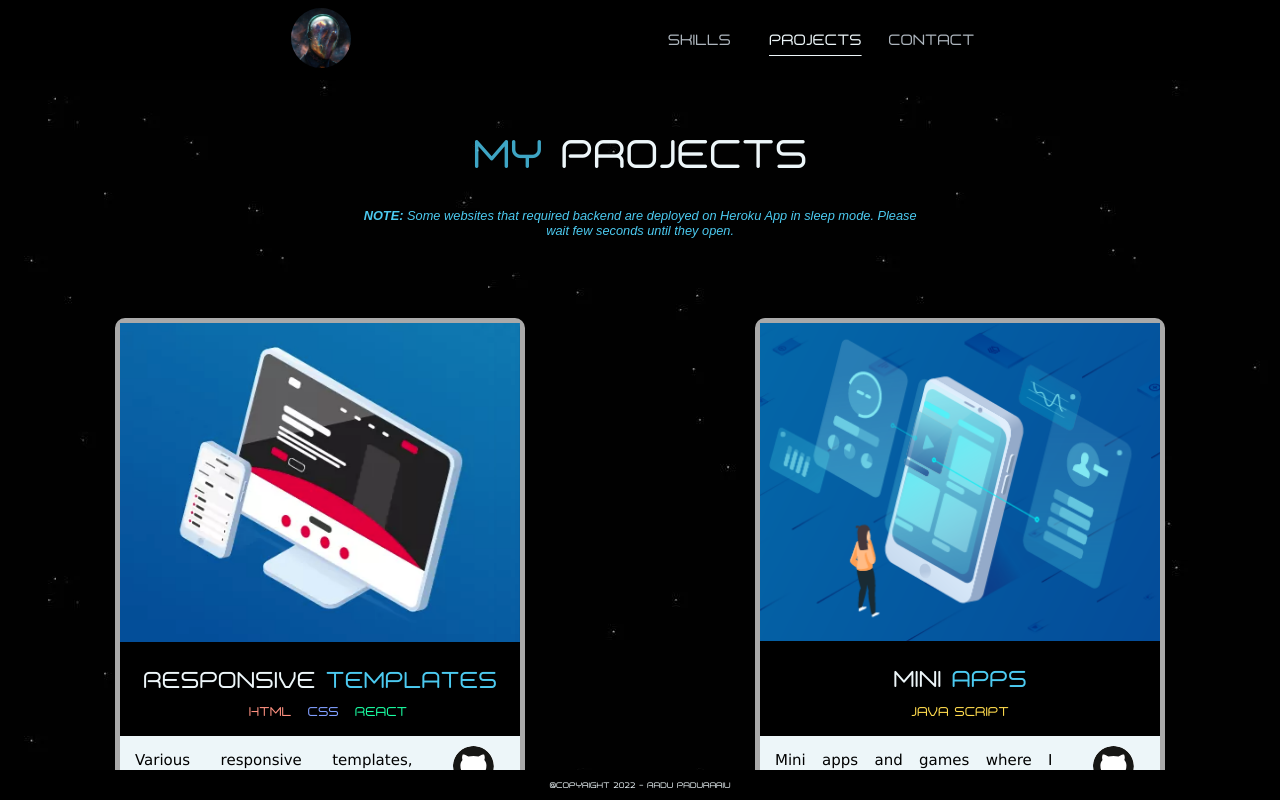
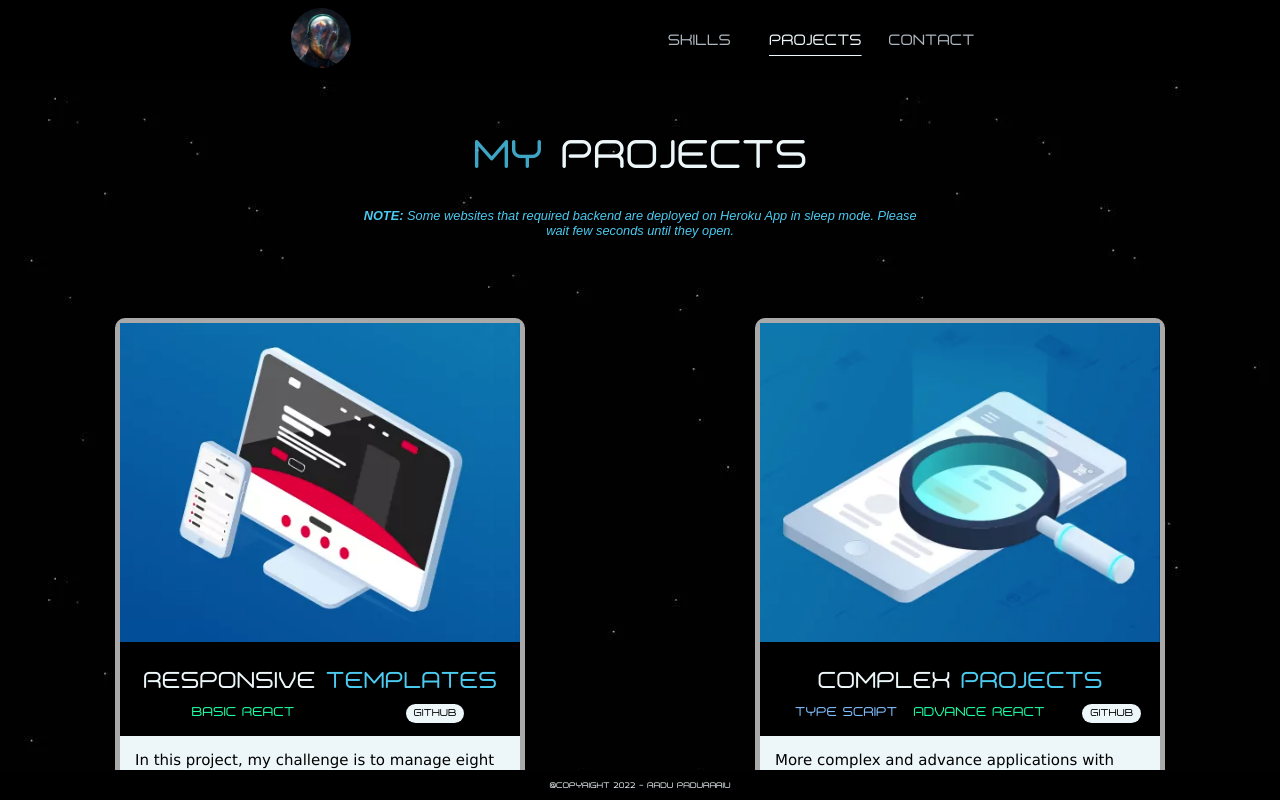
Before and after one commit to RaduPadurariu/MyPortfolio-viteVersion, a React (Vite) app: page /projects in a window 1280 px wide. Built offline with nearby package versions, Linux system fonts and the light colour scheme.

Commit message:
remake project page with new info about my project

```diff
--- a/src/components/Projects/Projects.css
+++ b/src/components/Projects/Projects.css
@@ -1,17 +1,16 @@
 @font-face {
-    font-family: 'voyager';
+  font-family: "voyager";
   src: url("/fonts/Voyager_Light.otf");
 }
 
 :root {
-    --primaryFont: 'voyager', 'Courier New', monospace, verdana, sans-serif;
+  --primaryFont: "voyager", "Courier New", monospace, verdana, sans-serif;
 }
-
 
 .projects {
   background-image: url("/imgs/home.jpg");
-    display:flex;
-    flex:1;
+  display: flex;
+  flex: 1;
   flex-direction: column;
   font-family: var(--primaryFont);
   color: #edf6f9;
@@ -45,7 +44,6 @@
   }
 }
 .my {
-
   color: #4ccaf0d0;
 }
 
@@ -53,15 +51,15 @@
 
 .projects-container {
   width: 100%;
-    display:flex;
-    margin:40px 0;
+  display: flex;
+  margin: 40px 0;
   justify-content: space-around;
   flex-wrap: wrap;
   max-width: 1500px;
 }
 
 .projects-myProjects {
-    border:5px solid darkgrey;
+  border: 5px solid darkgrey;
   border-radius: 10px;
   /* box-shadow: 3px 3px 20px; */
   display: flex;
@@ -70,44 +68,39 @@
   justify-content: space-between;
   background-color: black;
   width: 400px;
-    margin:40px 20px;
+  margin: 40px 20px;
   text-decoration: none;
   color: white;
-
 }
 
 .projects-image--container {
-    position:relative;
+  position: relative;
 }
 .project-link {
-    display:none;
-    position:absolute;
+  display: none;
+  position: absolute;
   flex-direction: column;
   align-items: center;
   background: rgba(255, 255, 255, 0.3);
   width: 100%;
   height: 100%;
   cursor: pointer;
-    top:0;
+  top: 0;
 }
-
 
 .projects-image--container:hover .project-link {
   display: flex;
-
 }
 
 .icons-project {
-    height:70px;
+  height: 70px;
   margin-top: 100px;
   background-color: #dddddd;
   border-radius: 50%;
 }
 
-
 .projects-image {
   width: 100%;
-
 }
 
 .projects-title {
@@ -122,13 +115,14 @@
 .project-name {
   font-size: 23px;
   margin: 1.3rem 0 0.2rem 0;
-
 }
 .project-name--color {
-    color:  #4ccaf0;
+  color: #4ccaf0;
 }
 
-.project-language{
+.project-language {
+  display: flex;
+  justify-content: space-around;
   font-size: 0.8rem;
   text-align: center;
   margin: 0.5rem 0 3rem 0;
@@ -144,11 +138,11 @@
 
 .projects-description {
   font-size: 15px;
-    font-family: 'Verdana';
+  font-family: "Verdana";
   background-color: #edf6f9;
   color: black;
   padding: 15px;
-    text-align: justify;
+  /* text-align: justify; */
   /* font-style: italic; */
   flex: 3;
 }
@@ -159,27 +153,28 @@
   justify-content: center;
   align-items: center;
   flex: 1;
-    background-color:#edf6f9;
+  background-color: #edf6f9;
   color: black;
   cursor: pointer;
   text-decoration: none;
   font-size: 10px;
+  padding: 0.2rem 0.5rem;
+  border-radius: 10px;
   /* font-weight: bold; */
 }
 
 .github-icon {
-    height:40px;
+  height: 40px;
   background-color: white;
   border-radius: 50%;
   margin-bottom: 10px;
 }
 
-@media (max-width:370px) {
+@media (max-width: 370px) {
   .projects-header {
     font-size: 30px;
   }
 }
-
 
 /* special planetary css animation */
 /* .projects-image--planetary {
@@ -202,10 +197,6 @@
 @keyframes spin {
     100% {background-position:100%;}
 } */
-
-
-
-
 
 /* Eye animation in progress */
 
--- a/src/components/Projects/Projects.jsx
+++ b/src/components/Projects/Projects.jsx
@@ -1,59 +1,303 @@
 import "./Projects.css";
 import IconGithub from "../Icons/github.svg";
-import Arrow from "../Icons/arrow.png"
+import Arrow from "../Icons/arrow.png";
 
 export const Projects = () => {
   return (
     <div className="projects">
       <div className="projects-header">
-                <div><span className="my">My</span> Projects</div>
-                <div className="projects-note"><em><strong>NOTE:</strong>  Some websites that required backend are deployed on Heroku App in sleep mode. Please wait few seconds until they open. </em></div>
+        <div>
+          <span className="my">My</span> Projects
+        </div>
+        <div className="projects-note">
+          <em>
+            <strong>NOTE:</strong> Some websites that required backend are
+            deployed on Heroku App in sleep mode. Please wait few seconds until
+            they open.{" "}
+          </em>
+        </div>
       </div>
       <div className="projects-container">
-
         {/* React */}
         <div className="projects-myProjects">
           <div className="projects-image--container">
-                        <img className="projects-image" src="../imgs/responsive.png" alt="pic" />
-                        <a href="https://responsivetemplates.netlify.app" target="_blank" rel="noopener noreferrer" className="project-link">
-                            <img className="icons-project" height={50} src={Arrow} alt="logo" />
+            <img
+              className="projects-image"
+              src="../imgs/responsive.png"
+              alt="pic"
+            />
+            <a
+              href="https://responsivetemplates.netlify.app"
+              rel="noopener noreferrer"
+              className="project-link"
+            >
+              <img
+                className="icons-project"
+                height={50}
+                src={Arrow}
+                alt="logo"
+              />
             </a>
           </div>
           <div className="projects-title">
-                        <div className="project-name"> Responsive <span className="project-name--color">Templates</span></div>
-                        <div className="project-language" style={{color:"#1affa3"}}>
-                            <span className="projects-multipleLanguages" style={{color:"#ff9180"}}>HTML</span>
-                            <span className="projects-multipleLanguages" style={{color:"#809fff"}}>CSS</span>
-                            <span className="projects-multipleLanguages" style={{color:"#1affa3"}}>React</span>
+            <div className="project-name">
+              {" "}
+              Responsive <span className="project-name--color">Templates</span>
+            </div>
+            <div className="project-language" style={{ color: "#1affa3" }}>
+              <div>
+                <span
+                  className="projects-multipleLanguages"
+                  style={{ color: "#1affa3" }}
+                >
+                  Basic React
+                </span>
+              </div>
+              <div>
+                <a
+                  className="github-link-container"
+                  href="https://github.com/RaduPadurariu/responsivetemplates"
+                  target="_blank"
+                  rel="noopener noreferrer"
+                >
+                  <div className="github-link-title">Github</div>
+                </a>
+              </div>
             </div>
           </div>
           <div className="projects-description-container">
-                        <div className="projects-description">Various responsive templates, builded in a single website, created with HTML, CSS and React.</div>
-                        <a className="github-link-container" href="https://github.com/RaduPadurariu/responsivetemplates" target="_blank" rel="noopener noreferrer">
-                            <div className="github-link-image"><img className="github-icon" height={50} src={IconGithub} alt="logo" /> </div>
+            <div className="projects-description">
+              In this project, my challenge is to manage eight different
+              templates within a single website. On some of these templates,
+              I’ve added extra content with personal features to showcase my
+              passion for building frontend applications.
+            </div>
+          </div>
+        </div>
+        {/* Complex Projects */}
+
+        <div className="projects-myProjects">
+          <div className="projects-image--container">
+            <img
+              className="projects-image"
+              src="../imgs/complex.png"
+              alt="pic"
+            />
+            <a
+              href="https://github.com/RaduPadurariu"
+              target="_blank"
+              rel="noopener noreferrer"
+              className="project-link"
+            >
+              <img
+                className="icons-project"
+                height={50}
+                src={IconGithub}
+                alt="logo"
+              />
+            </a>
+          </div>
+          <div className="projects-title">
+            <div className="project-name">
+              {" "}
+              Complex <span className="project-name--color">Projects</span>
+            </div>
+            <div className="project-language">
+              <div>
+                <span
+                  className="projects-multipleLanguages"
+                  style={{ color: "#80bfff" }}
+                >
+                  Type Script
+                </span>
+                <span
+                  className="projects-multipleLanguages"
+                  style={{ color: "#1affa3" }}
+                >
+                  Advance React
+                </span>
+              </div>
+              <div>
+                <a
+                  className="github-link-container"
+                  href="https://github.com/RaduPadurariu"
+                  target="_blank"
+                  rel="noopener noreferrer"
+                >
                   <div className="github-link-title">Github</div>
                 </a>
+              </div>
+            </div>
+          </div>
+          <div className="projects-description-container">
+            <div className="projects-description">
+              {" "}
+              More complex and advance applications with Type Script and React
+              advance where I try to manage four templates always with latest
+              versions of React and Router. (Current version: Router v6.4 ).
+            </div>
+          </div>
+        </div>
+
+        {/* Pesonal */}
+
+        <div className="projects-myProjects">
+          <div className="projects-image--container">
+            <img
+              className="projects-image"
+              src="../imgs/personal.png"
+              alt="pic"
+            />
+            <a
+              href="https://aquilascollection.netlify.app"
+              target="_blank"
+              rel="noopener noreferrer"
+              className="project-link"
+            >
+              <img
+                className="icons-project"
+                height={50}
+                src={Arrow}
+                alt="logo"
+              />
+            </a>
+          </div>
+          <div className="projects-title">
+            <div className="project-name">
+              {" "}
+              Personal <span className="project-name--color">Projects</span>
+            </div>
+            <div className="project-language" style={{ color: "#ffdb4d" }}>
+              <div>FRONTEND</div>
+              <div>
+                <a
+                  className="github-link-container"
+                  href="https://github.com/RaduPadurariu"
+                  target="_blank"
+                  rel="noopener noreferrer"
+                >
+                  <div className="github-link-title">Github</div>
+                </a>
+              </div>
+            </div>
+          </div>
+          <div className="projects-description-container">
+            <div className="projects-description">
+              Free live projects, created for different communities, where I try
+              to implement unique and original Frontend requests.{" "}
+            </div>
+          </div>
+        </div>
+
+        {/* Mern */}
+        <div className="projects-myProjects">
+          <div className="projects-image--container">
+            <img
+              className="projects-image"
+              src="../imgs/database.png"
+              alt="pic"
+            />
+            <a
+              href="https://tavernofheroes.herokuapp.com"
+              rel="noopener noreferrer"
+              className="project-link"
+            >
+              <img
+                className="icons-project"
+                height={50}
+                src={Arrow}
+                alt="logo"
+              />
+            </a>
+          </div>
+          <div className="projects-title">
+            <div className="project-name">
+              {" "}
+              Database<span className="project-name--color"> Applications</span>
+            </div>
+            <div className="project-language" style={{ color: "#dddddd" }}>
+              <div>M.E.R.N.</div>
+              <div>
+                <a
+                  className="github-link-container"
+                  href="https://github.com/RaduPadurariu/TavernOfHeroes"
+                  target="_blank"
+                  rel="noopener noreferrer"
+                >
+                  <div className="github-link-title">Github</div>
+                </a>
+              </div>
+            </div>
+          </div>
+          <div className="projects-description-container">
+            <div className="projects-description">
+              {" "}
+              Applications created with M.E.R.N., where user data is saved in
+              MongoDB (includes real register and login functionalities).{" "}
+            </div>
           </div>
         </div>
 
         {/* Java script */}
         <div className="projects-myProjects">
           <div className="projects-image--container">
-                        <img className="projects-image" src="../imgs/miniapps.png" alt="pic" />
-                        <a href="https://jsminiapps.herokuapp.com" target="_blank" rel="noopener noreferrer" className="project-link">
-                            <img className="icons-project" height={50} src={Arrow} alt="logo" />
+            <img
+              className="projects-image"
+              src="../imgs/miniapps.png"
+              alt="pic"
+            />
+            <a
+              href="https://jsminiapps.herokuapp.com"
+              rel="noopener noreferrer"
+              className="project-link"
+            >
+              <img
+                className="icons-project"
+                height={50}
+                src={Arrow}
+                alt="logo"
+              />
             </a>
           </div>
           <div className="projects-title">
-                        <div className="project-name"> Mini <span className="project-name--color">apps</span></div>
-                        <div className="project-language" style={{color:"#ffdb4d"}}>java script</div>
+            <div className="project-name">
+              {" "}
+              Mini <span className="project-name--color">apps</span>
+            </div>
+            <div className="project-language" style={{ color: "#ffdb4d" }}>
+              <div>
+                {" "}
+                <span
+                  className="projects-multipleLanguages"
+                  style={{ color: "#ffdb4d" }}
+                >
+                  JAVA SCRIPT
+                </span>
+                <span
+                  className="projects-multipleLanguages"
+                  style={{ color: "#ffb366" }}
+                >
+                  NODE JS
+                </span>
+              </div>
+
+              <div>
+                <a
+                  className="github-link-container"
+                  href="https://github.com/RaduPadurariu/jsminiapps"
+                  target="_blank"
+                  rel="noopener noreferrer"
+                >
+                  <div className="github-link-title">Github</div>
+                </a>
+              </div>
+            </div>
           </div>
           <div className="projects-description-container">
-                        <div className="projects-description">Mini apps and games where I experiment and explore different Java Script implementations. </div>
-                        <a className="github-link-container" href="https://github.com/RaduPadurariu/jsminiapps" target="_blank" rel="noopener noreferrer">
-                            <div className="github-link-image"><img className="github-icon" height={50} src={IconGithub} alt="logo" /> </div>
-                            <div className="github-link-title">Github</div>
-                        </a>
+            <div className="projects-description">
+              Draft mini apps and games, with no focus on styling, where I
+              experiment and explore different Java Script implementations.{" "}
+            </div>
           </div>
         </div>
 
@@ -61,93 +305,60 @@ export const Projects = () => {
         <div className="projects-myProjects">
           <div className="projects-image--container">
             <img className="projects-image" src="../imgs/ts.jpg" alt="pic" />
-                        <a href="https://tssimpleapps.netlify.app" target="_blank" rel="noopener noreferrer" className="project-link">
-                            <img className="icons-project" height={50} src={Arrow} alt="logo" />
+            <a
+              href="https://tssimpleapps.netlify.app"
+              rel="noopener noreferrer"
+              className="project-link"
+            >
+              <img
+                className="icons-project"
+                height={50}
+                src={Arrow}
+                alt="logo"
+              />
             </a>
           </div>
           <div className="projects-title">
-                        <div className="project-name"> Simple <span className="project-name--color">tools</span></div>
-                        <div className="project-language" style={{color:"#80bfff"}}>type script</div>
+            <div className="project-name">
+              {" "}
+              Simple <span className="project-name--color">tools</span>
             </div>
-                    <div className="projects-description-container">
-                        <div className="projects-description">Simple applications, most of them tools, where I improve my knowledge in Type Script.  </div>
-                        <a className="github-link-container" href="https://github.com/RaduPadurariu/tssimpleapps" target="_blank" rel="noopener noreferrer">
-                            <div className="github-link-image"><img className="github-icon" height={50} src={IconGithub} alt="logo" /> </div>
+            <div className="project-language" style={{ color: "#80bfff" }}>
+              <div>
+                <span
+                  className="projects-multipleLanguages"
+                  style={{ color: "#80bfff" }}
+                >
+                  TYPE SCRIPT
+                </span>
+                <span
+                  className="projects-multipleLanguages"
+                  style={{ color: "#cc99ff" }}
+                >
+                  WEBPACK
+                </span>
+              </div>
+
+              <div>
+                <a
+                  className="github-link-container"
+                  href="https://github.com/RaduPadurariu/tssimpleapps"
+                  target="_blank"
+                  rel="noopener noreferrer"
+                >
                   <div className="github-link-title">Github</div>
                 </a>
               </div>
             </div>
-
-                {/* Pesonal */}
-
-                <div className="projects-myProjects">
-                    <div className="projects-image--container">
-                        <img className="projects-image" src="../imgs/personal.png" alt="pic" />
-                        <a href="https://aquilascollection.netlify.app" target="_blank" rel="noopener noreferrer" className="project-link">
-                            <img className="icons-project" height={50} src={Arrow} alt="logo" />
-                        </a>
-                    </div>
-                    <div className="projects-title">
-                        <div className="project-name"> Personal <span className="project-name--color">Projects</span></div>
-                        <div className="project-language" style={{color:"#ffdb4d"}}>FRONTEND</div>
           </div>
           <div className="projects-description-container">
-                        <div className="projects-description">Free live projects, created for different communities, where I try to implement unique and original Frontend requests.   </div>
-                        <a className="github-link-container" href="https://github.com/RaduPadurariu" target="_blank" rel="noopener noreferrer">
-                            <div className="github-link-image"><img className="github-icon" height={50} src={IconGithub} alt="logo" /> </div>
-                            <div className="github-link-title">Github</div>
-                        </a>
+            <div className="projects-description">
+              Draft applications, most of them tools, with no focus on styling,
+              where I explore and improve my knowledge in Type Script.{" "}
+            </div>
           </div>
         </div>
 
-
-                {/* Mern */}
-                <div className="projects-myProjects">
-                    <div className="projects-image--container">
-                        <img className="projects-image" src="../imgs/database.png" alt="pic" />
-                        <a href="https://tavernofheroes.herokuapp.com" target="_blank" rel="noopener noreferrer" className="project-link">
-                            <img className="icons-project" height={50} src={Arrow} alt="logo" />
-                        </a>
-                    </div>
-                    <div className="projects-title">
-                        <div className="project-name"> Database<span className="project-name--color"> Applications</span></div>
-                        <div className="project-language" style={{color:"#dddddd"}}>M.E.R.N.</div>
-                    </div>
-                    <div className="projects-description-container">
-                        <div className="projects-description"> Applications created with M.E.R.N., where user data is saved in MongoDB (includes real register and login functionalities).    </div>
-                        <a className="github-link-container" href="https://github.com/RaduPadurariu/TavernOfHeroes" target="_blank" rel="noopener noreferrer">
-                            <div className="github-link-image"><img className="github-icon" height={50} src={IconGithub} alt="logo" /> </div>
-                            <div className="github-link-title">Github</div>
-                        </a>
-                    </div>
-                </div>
-
-                {/* Complex Projects */}
-
-                <div className="projects-myProjects">
-                    <div className="projects-image--container">
-                        <img className="projects-image" src="../imgs/complex.png" alt="pic" />
-                        <a href="https://github.com/RaduPadurariu" target="_blank" rel="noopener noreferrer" className="project-link">
-                            <img className="icons-project" height={50} src={IconGithub} alt="logo" />
-                        </a>
-                    </div>
-                    <div className="projects-title">
-                        <div className="project-name"> Complex <span className="project-name--color">Projects</span></div>
-                        <div className="project-language" >
-                            <span className="projects-multipleLanguages" style={{color:"#80bfff"}}>Type Script</span>
-                            <span className="projects-multipleLanguages" style={{color:"#1affa3"}}>React</span>
-                            <span className="projects-multipleLanguages" style={{color:"#ff99bb"}}>Sass</span>
-                            <span className="projects-multipleLanguages" style={{color:"#aa80ff"}}>PHP</span>
-                        </div>
-                    </div>
-                    <div className="projects-description-container">
-                        <div className="projects-description">  More complex and advance applications with React that require API calls or backend knowledge. (Fullstack projects).    </div>
-                        <a className="github-link-container" href="https://github.com/RaduPadurariu" target="_blank" rel="noopener noreferrer">
-                            <div className="github-link-image"><img className="github-icon" height={50} src={IconGithub} alt="logo" /> </div>
-                            <div className="github-link-title">Github</div>
-                        </a>
-                    </div>
-                </div>
         {/*
                 <a href="https://github.com/RaduPadurariu" target="_blank" rel="noopener noreferrer" className="projects-myProjects">
                     <div className="projects-image--container">
@@ -183,11 +394,7 @@ export const Projects = () => {
                         <img className="icons-project" height={50} src={Arrow} alt="logo" />
                     </div>
                 </a> */}
-
-
-
-
       </div>
     </div>
-    )
-}
+  );
+};
```
Lines whose indentation alone changed are shown as unchanged.
